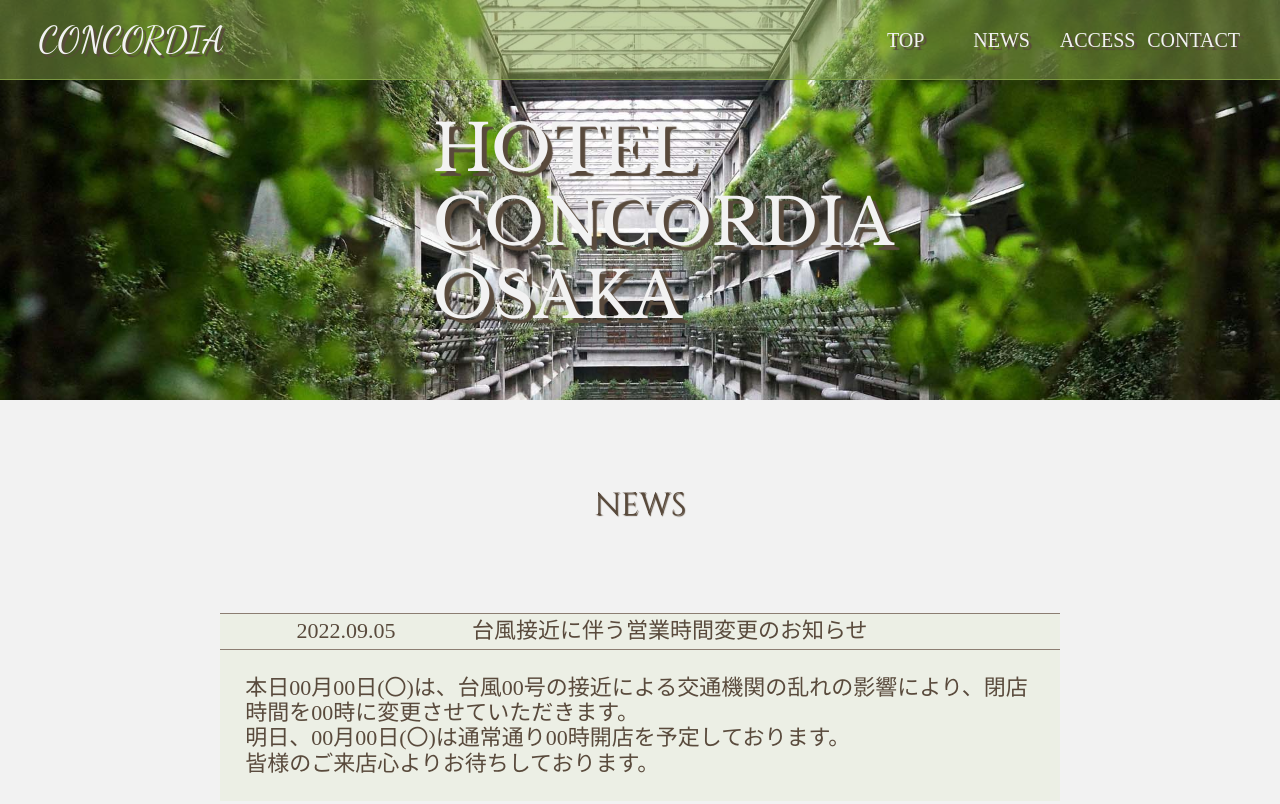
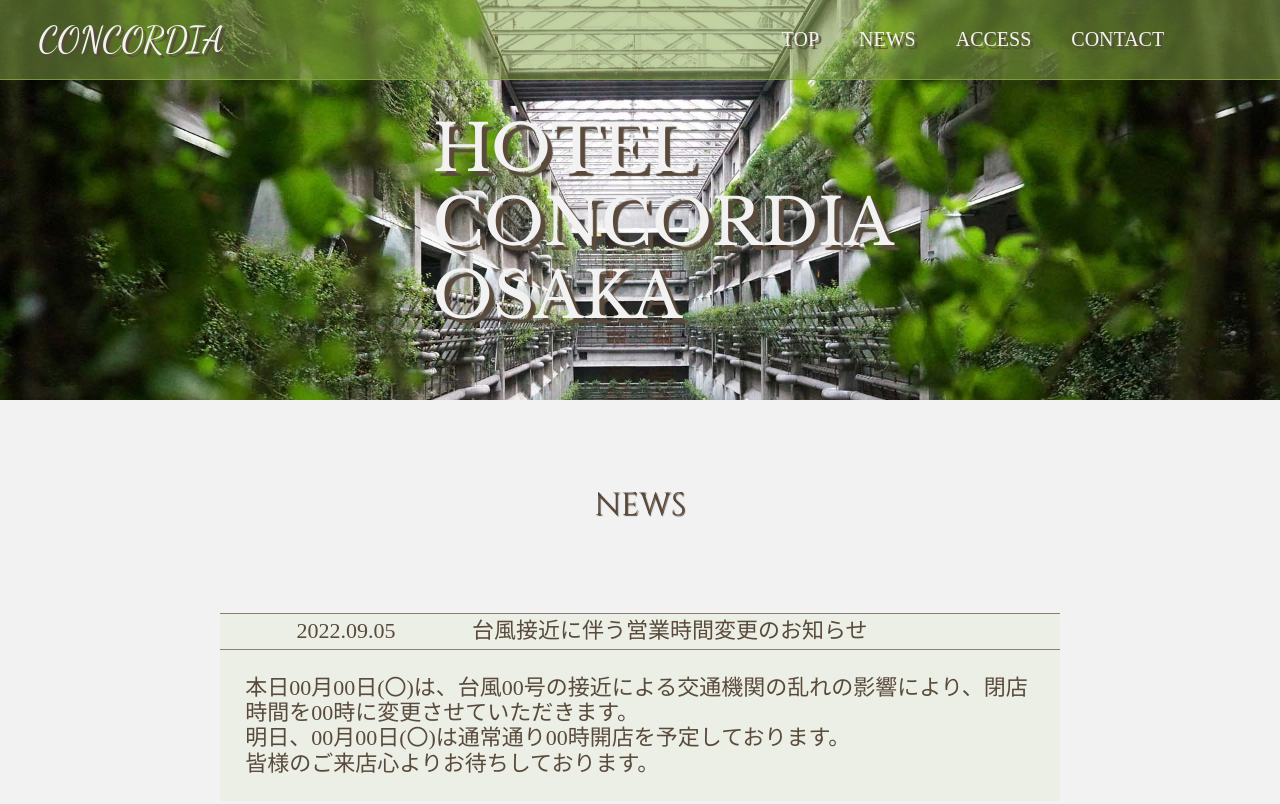
Before and after one commit to KantaroNakaya/concordia, a plain HTML site: page news.html in a window 1280 px wide. Shown: the top 804 px of the page. Drawn offline with nearby package versions, Linux system fonts and the light colour scheme.

Commit message:
headerのcss修正

```diff
--- a/scss/header.scss
+++ b/scss/header.scss
@@ -22,12 +22,6 @@
     background-image: url(../img/first-view-pc.jpg);
     background-position: center top;
     position: relative;
-
-    @include var.breakPoint("pc_small") {
-        .site-title {
-            font-size: 48px;
-        }
-    }
 }
 
 .site-title {
@@ -47,7 +41,6 @@
     @include var.breakPoint("tablet") {
         font-size: 42px;
     }
-
 }
 
 .headerBox {
@@ -86,28 +79,35 @@
 
 .pcMenu {
     width: 30%;
+    min-width: 480px;
+    height: 100%;
     position: absolute;
     top: 0%;
     right: 3%;
     text-align: center;
-    line-height: 80px;
     color: #f2f2f2;
     text-shadow: 1px 1px 1px #f2f2f2;
     font-size: 18px;
 
-    @include var.breakPoint("pc_small") {
+    @include var.breakPoint("tablet") {
         display: none;
     }
 
     ul {
         display: flex;
+        height: 100%;
 
         li {
-            width: 25%;
-            line-height: 80px;
+            height: 100%;
             color: #f2f2f2;
             text-shadow: 3px 3px 1px #594a3c;
             font-size: 20px;
+            a{
+                display: inline-block;
+                height: 100%;
+                padding: 0 1em;
+                align-content: center;
+            }
         }
     }
 }
@@ -115,7 +115,7 @@
 .openbtn {
     display: none;
 
-    @include var.breakPoint("pc_small") {
+    @include var.breakPoint("tablet") {
         display: flex;
         position: fixed;
         z-index: 9999;
```
Also changed, not shown: css/header.css.
